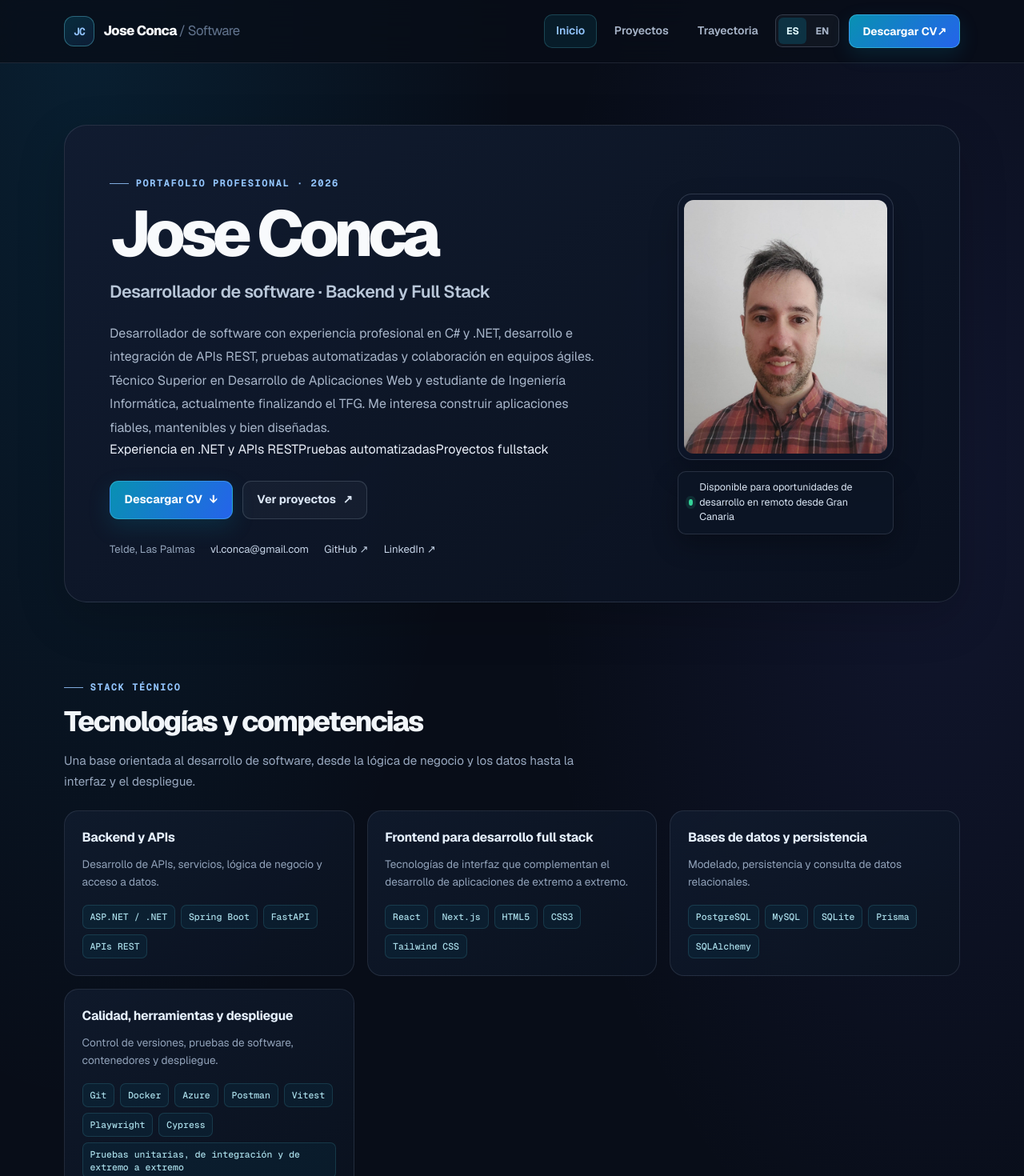
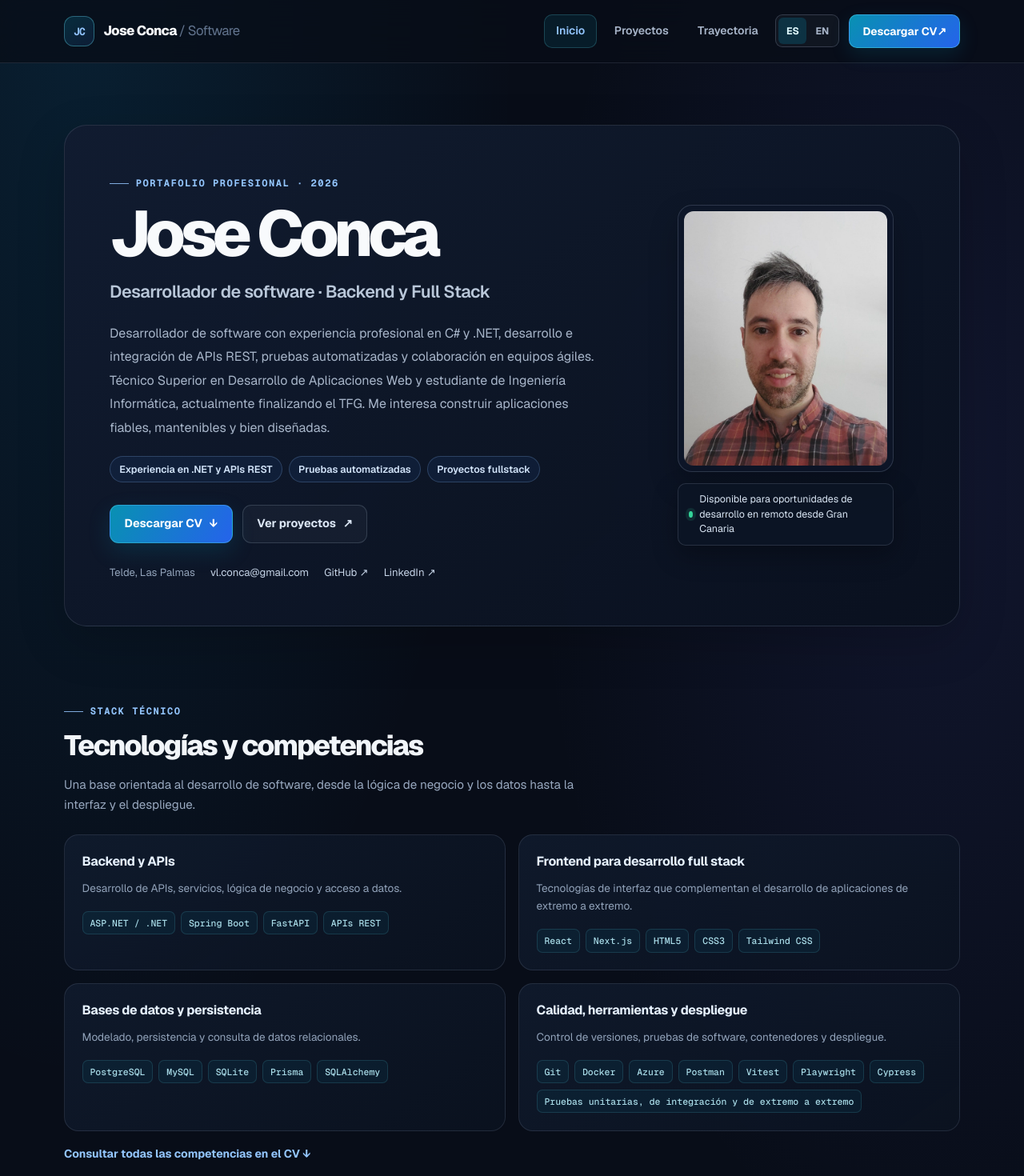
Before and after one commit to joseconca/joseconca.github.io, a Next.js app: page / in a window 1280 px wide. Shown: the top 1470 px of the page at 80% size. Built offline with nearby package versions, Linux system fonts and the light colour scheme.

Commit message:
Da jerarquía visual a fortalezas y competencias en la portada

```diff
--- a/src/app/globals.css
+++ b/src/app/globals.css
@@ -243,6 +243,27 @@ button:focus-visible {
   font-weight: 650;
 }
 
+/* Resumen de fortalezas para una lectura rápida del perfil. */
+.hero-highlights {
+  display: flex;
+  flex-wrap: wrap;
+  gap: .5rem;
+  margin-top: 1.25rem;
+}
+
+.hero-highlight {
+  display: inline-flex;
+  align-items: center;
+  padding: .45rem .7rem;
+  border: 1px solid rgba(147, 197, 253, .22);
+  border-radius: 999px;
+  background: rgba(59, 130, 246, .08);
+  color: #d3e5fb;
+  font-size: .78rem;
+  font-weight: 600;
+  line-height: 1.4;
+}
+
 .hero-actions {
   display: flex;
   flex-wrap: wrap;
@@ -385,6 +406,26 @@ button:focus-visible {
   display: grid;
   grid-template-columns: repeat(3, minmax(0, 1fr));
   gap: 1rem;
+}
+
+/* La portada muestra cuatro áreas principales en dos columnas. */
+.skills-grid-featured {
+  grid-template-columns: repeat(2, minmax(0, 1fr));
+}
+
+.skills-more {
+  margin: 1.1rem 0 0;
+  font-size: .88rem;
+}
+
+.skills-more a {
+  color: var(--accent);
+  font-weight: 650;
+  text-decoration: none;
+}
+
+.skills-more a:hover {
+  text-decoration: underline;
 }
 
 .skill-card,
```
